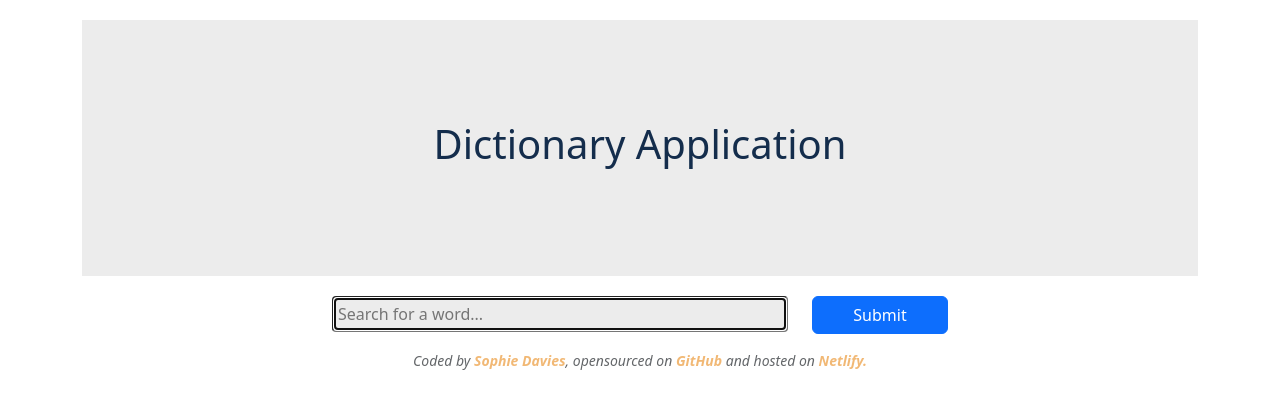
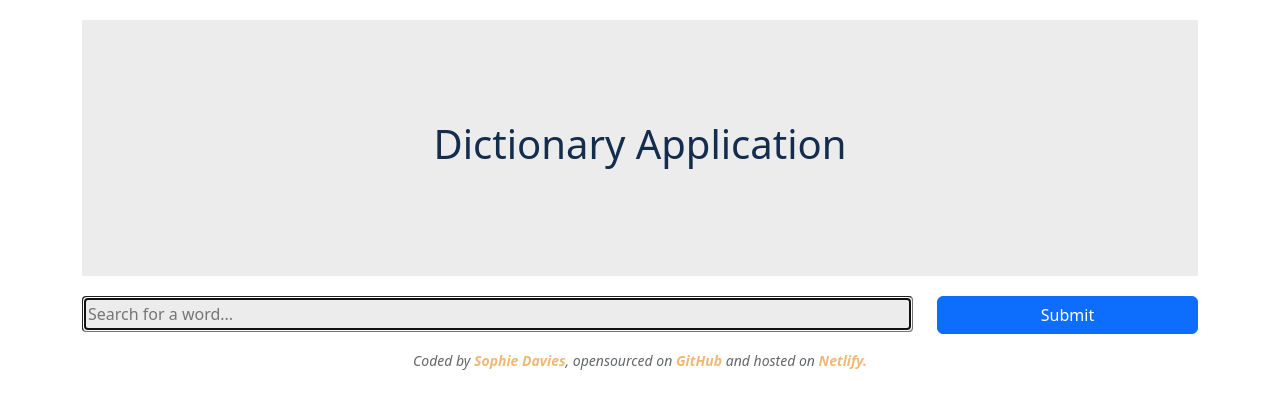
Before and after one commit to SophieLMD/react-dictionary-app, a React (Create React App) app: page / in a window 1280 px wide. Shown: the top 408 px of the page. Built offline with nearby package versions, Linux system fonts and the light colour scheme.

Commit message:
Adjusted initial styling on form

```diff
--- a/src/Dictionary.css
+++ b/src/Dictionary.css
@@ -1,5 +1,6 @@
 .Dictionary form {
-  margin: 0 250px 0 250px;
+  display: block;
+  margin: 0 auto;
 }
 .Dictionary .text-entry {
   background-color: #ececec;
```
